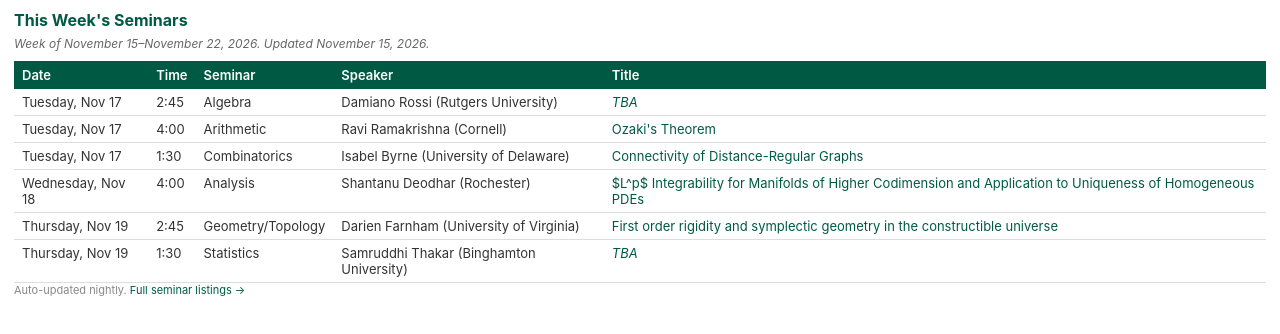
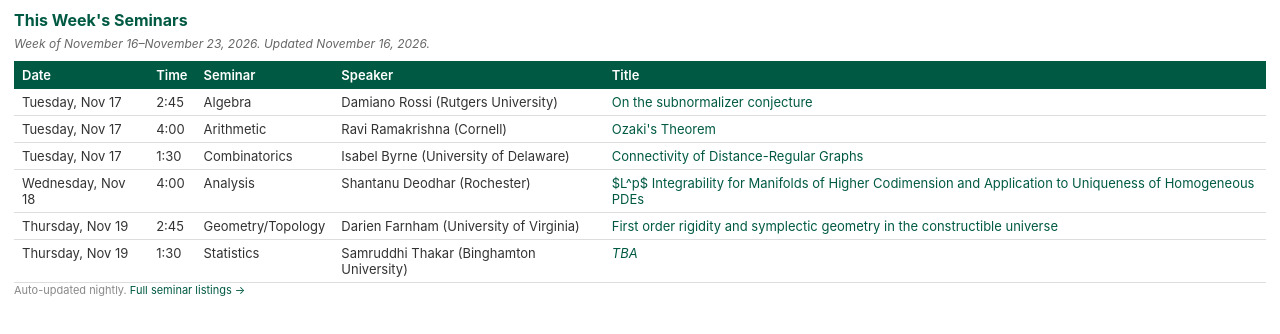
Before and after one commit to slavakargin/seminar-scraper, a plain HTML site: page docs/index.html in a window 1280 px wide. Drawn offline with Linux system fonts and the light colour scheme.

Commit message:
Update seminar table and TV image 2026-11-16

```diff
--- a/docs/index.html
+++ b/docs/index.html
@@ -51,10 +51,10 @@
 </head>
 <body>
 <h2>This Week's Seminars</h2>
-<div class="subtitle">Week of November 15–November 22, 2026. Updated November 15, 2026.</div>
+<div class="subtitle">Week of November 16–November 23, 2026. Updated November 16, 2026.</div>
 <table>
 <tr><th>Date</th><th>Time</th><th>Seminar</th><th>Speaker</th><th>Title</th></tr>
-<tr><td>Tuesday, Nov 17</td><td>2:45</td><td>Algebra</td><td>Damiano Rossi (Rutgers University)</td><td><a href="https://www2.math.binghamton.edu/p/seminars/alge"><em>TBA</em></a></td></tr>
+<tr><td>Tuesday, Nov 17</td><td>2:45</td><td>Algebra</td><td>Damiano Rossi (Rutgers University)</td><td><a href="https://www2.math.binghamton.edu/p/seminars/alge">On the subnormalizer conjecture</a></td></tr>
 <tr><td>Tuesday, Nov 17</td><td>4:00</td><td>Arithmetic</td><td>Ravi Ramakrishna (Cornell)</td><td><a href="https://www2.math.binghamton.edu/p/seminars/arit">Ozaki's Theorem</a></td></tr>
 <tr><td>Tuesday, Nov 17</td><td>1:30</td><td>Combinatorics</td><td>Isabel Byrne (University of Delaware)</td><td><a href="https://www2.math.binghamton.edu/p/seminars/comb/start">Connectivity of Distance-Regular Graphs</a></td></tr>
 <tr><td>Wednesday, Nov 18</td><td>4:00</td><td>Analysis</td><td>Shantanu Deodhar (Rochester)</td><td><a href="https://www2.math.binghamton.edu/p/seminars/anal">$L^p$ Integrability for Manifolds of Higher Codimension and Application to Uniqueness of Homogeneous PDEs</a></td></tr>
```
Also changed, not shown: docs/seminars.png.
